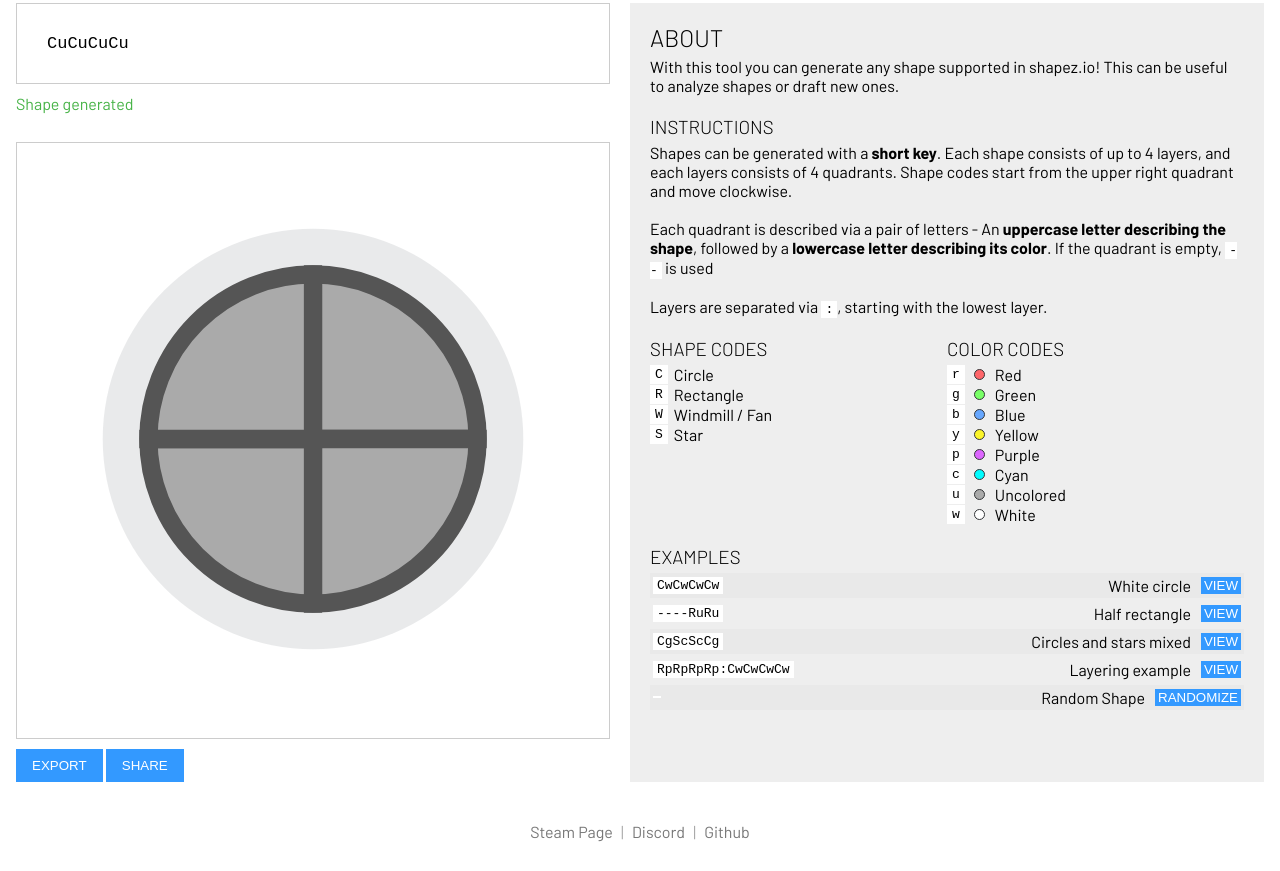
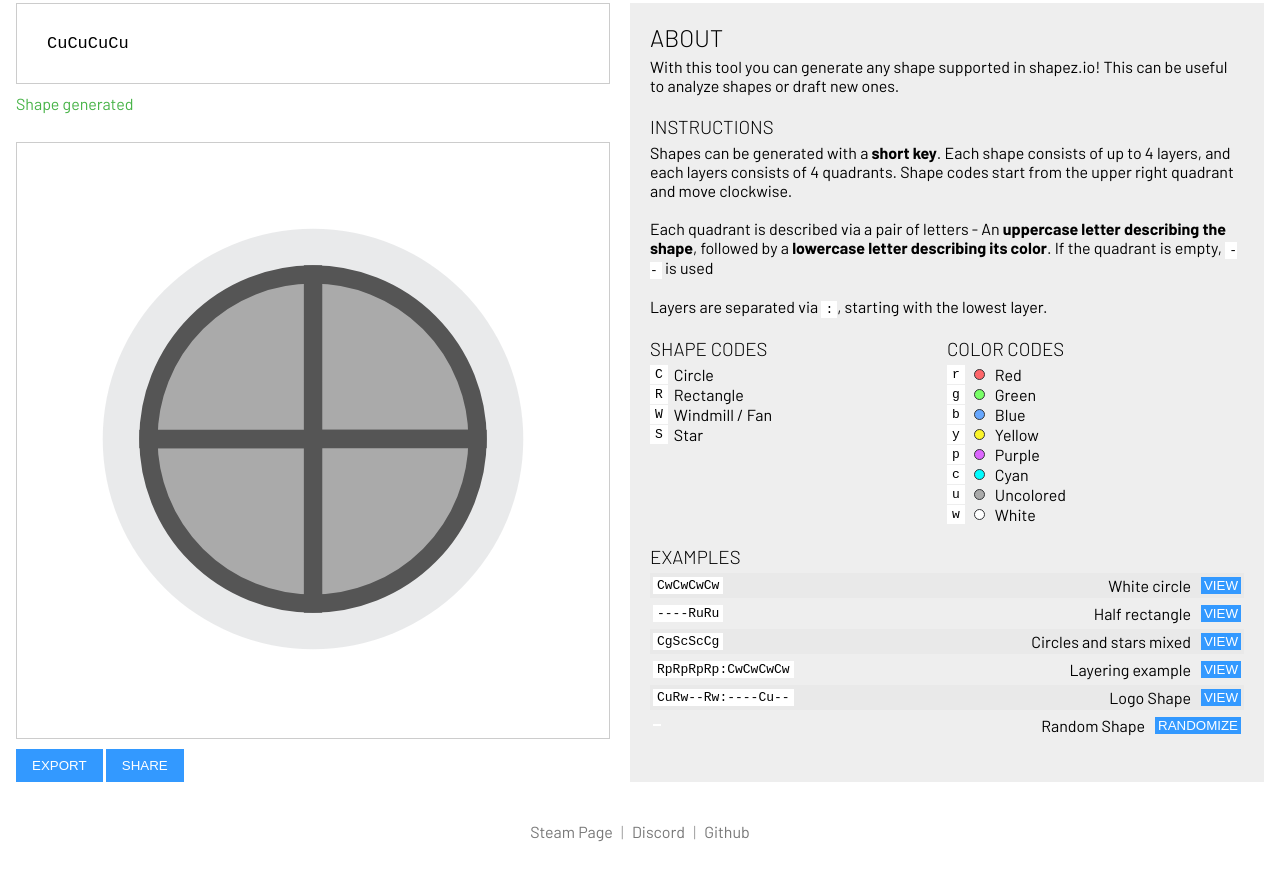
Before and after one commit to tobspr-games/shapez.io-viewer, a website: page index.html in a window 1280 px wide. Shown: the part 274-1145 px from the top of the page. Drawn offline with Linux system fonts and the light colour scheme.

Commit message:
Add Logo shape to Examples
Suggestion from the discord

```diff
--- a/index.html
+++ b/index.html
@@ -171,6 +171,7 @@
             ["----RuRu", "Half rectangle"],
             ["CgScScCg", "Circles and stars mixed"],
             ["RpRpRpRp:CwCwCwCw", "Layering example"],
+            ["CuRw--Rw:----Cu--", "Logo Shape"],
           ];
           for (let i = 0; i < examples.length; ++i) {
             const [key, desc] = examples[i];
```
